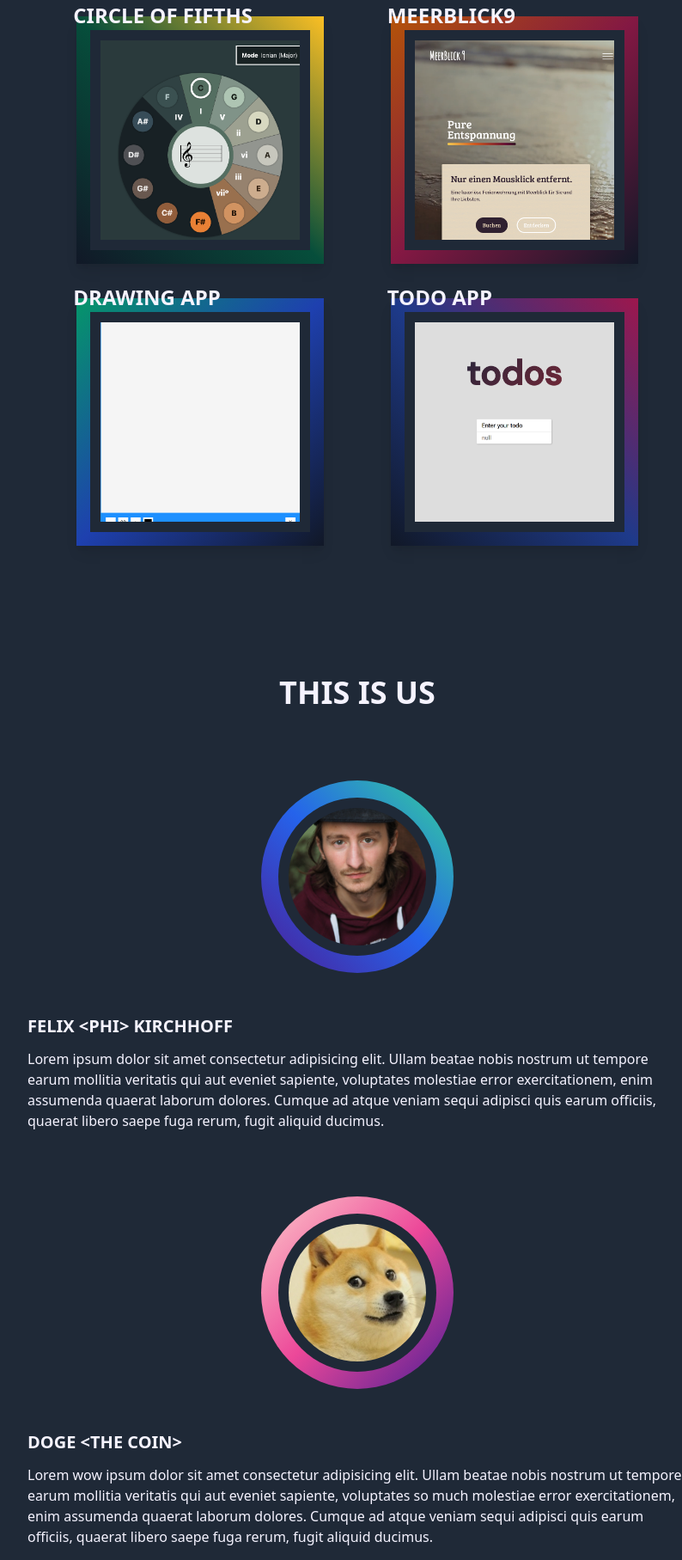
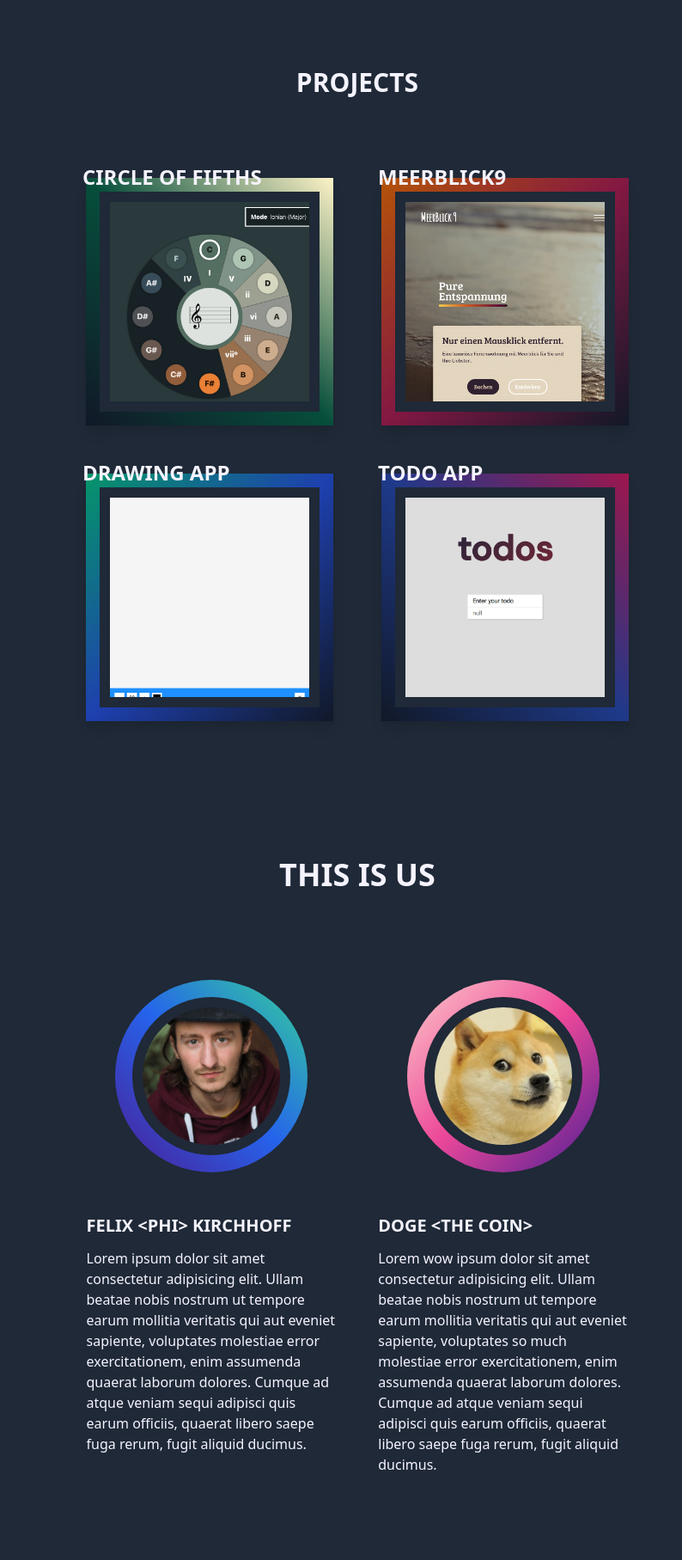
Before and after one commit to F-Kirchhoff/nf-personal-website, a plain HTML site: page index.html in a window 1280 px wide. Shown: the part 881-2696 px from the top of the page at 86% size, without its empty margins (224-1018 px from the left). Drawn offline with nearby package versions, Linux system fonts and the light colour scheme.

Commit message:
Feat: add responsive design for big screens

```diff
--- a/index.html
+++ b/index.html
@@ -68,7 +68,7 @@
     <main class="m-5 mt-10 max-w-screen-md">
       <!-- landing section -->
       <section id="">
-        <h2 class="text-5xl mt-32 leading-tight font-bold uppercase">
+        <h2 class="text-5xl mt-32 leading-tight font-bold uppercase md:w-32">
           We create your digital
         </h2>
         <div
@@ -78,12 +78,13 @@
             mx-auto
             z-10
             w-80
-            h-80
+            h-96
             p-5
             bg-gradient-to-br
             from-pink-700
             via-red-500
             to-yellow-500
+            md:-top-14 md:left-20 md:w-3/5 md:h-80
           "
         >
           <div class="relative w-full h-full bg-gray-800">
@@ -133,17 +134,17 @@
         >
           Projects
         </h2>
-        <ul class="flex flex-wrap justify-evenly">
+        <ul class="flex flex-wrap justify-center">
           <li
             class="
               p-4
-              m-5
+              m-7
               bg-gradient-to-bl
-              from-yellow-400
+              from-yellow-100
               via-green-900
               to-gray-900
               shadow-lg
-              hover:from-yellow-300 hover:via-green-700 hover:to-gray-900
+              hover:from-yellow-200 hover:via-green-700 hover:to-gray-900
             "
           >
             <a
@@ -175,7 +176,7 @@
           <li
             class="
               p-4
-              m-5
+              m-7
               bg-gradient-to-br
               from-yellow-700
               via-pink-900
@@ -210,7 +211,7 @@
           <li
             class="
               p-4
-              m-5
+              m-7
               bg-gradient-to-br
               from-green-600
               via-blue-800
@@ -245,7 +246,7 @@
           <li
             class="
               p-4
-              m-5
+              m-7
               bg-gradient-to-bl
               from-pink-800
               via-blue-900
@@ -280,11 +281,12 @@
         </ul>
       </section>
       <!-- personal info section  -->
-      <section id="about" class="mt-32 flex flex-col items-center">
+      <section id="about" class="mt-32 w-full flex flex-col items-center">
         <h2 class="text-4xl mb-12 leading-tight font-bold uppercase">
           This is us
         </h2>
-        <div class="flex flex-col items-center my-8">
+        <div class="w-full p-5 flex flex-wrap justify-evenly">
+          <div class="flex flex-col items-center my-8 lg:w-2/5">
             <div
               class="
                 p-5
@@ -310,15 +312,15 @@
               <p class="my-3">
                 Lorem ipsum dolor sit amet consectetur adipisicing elit. Ullam
                 beatae nobis nostrum ut tempore earum mollitia veritatis qui aut
-              eveniet sapiente, voluptates molestiae error exercitationem, enim
-              assumenda quaerat laborum dolores. Cumque ad atque veniam sequi
-              adipisci quis earum officiis, quaerat libero saepe fuga rerum,
-              fugit aliquid ducimus.
+                eveniet sapiente, voluptates molestiae error exercitationem,
+                enim assumenda quaerat laborum dolores. Cumque ad atque veniam
+                sequi adipisci quis earum officiis, quaerat libero saepe fuga
+                rerum, fugit aliquid ducimus.
               </p>
             </div>
           </div>
 
-        <div class="flex flex-col items-center my-8">
+          <div class="flex flex-col items-center my-8 lg:w-2/5">
             <div
               class="
                 p-5
@@ -340,13 +342,14 @@
             <div class="mt-12">
               <h3 class="text-xl uppercase font-bold">Doge &lt;the coin&gt;</h3>
               <p class="my-3">
-              Lorem wow ipsum dolor sit amet consectetur adipisicing elit. Ullam
-              beatae nobis nostrum ut tempore earum mollitia veritatis qui aut
-              eveniet sapiente, voluptates so much molestiae error
-              exercitationem, enim assumenda quaerat laborum dolores. Cumque ad
-              atque veniam sequi adipisci quis earum officiis, quaerat libero
-              saepe fuga rerum, fugit aliquid ducimus.
+                Lorem wow ipsum dolor sit amet consectetur adipisicing elit.
+                Ullam beatae nobis nostrum ut tempore earum mollitia veritatis
+                qui aut eveniet sapiente, voluptates so much molestiae error
+                exercitationem, enim assumenda quaerat laborum dolores. Cumque
+                ad atque veniam sequi adipisci quis earum officiis, quaerat
+                libero saepe fuga rerum, fugit aliquid ducimus.
               </p>
+            </div>
           </div>
         </div>
       </section>
@@ -431,6 +434,7 @@
                   mt-4
                   border-2
                   focus:outline-none focus:border-green-300
+                  resize-none
                 "
                 id="msg"
                 rows="6"
```
Lines whose indentation alone changed are shown as unchanged.
